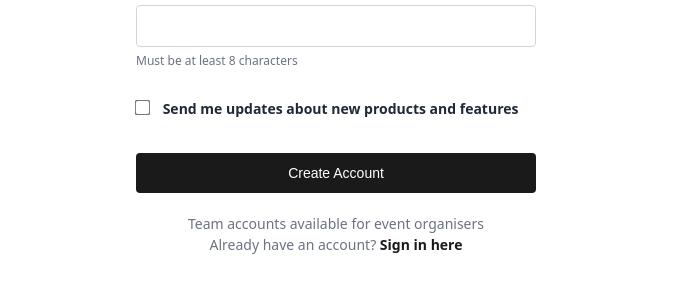
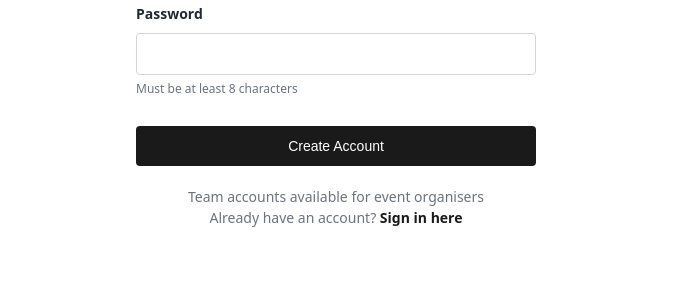
Before and after one commit to isitraghav/MerchTotal, a website: page public/signup.html in a window 1280 px wide. Shown: the part 477-760 px from the top of the page, 604-1280 px from the left. Drawn offline with Linux system fonts and the light colour scheme.

Commit message:
removed "Send me updates about new products and features"

```diff
--- a/public/signup.html
+++ b/public/signup.html
@@ -90,14 +90,6 @@
             <label for="password">Password</label>
             <input type="password" id="password" name="password" required />
             <small class="form-hint">Must be at least 8 characters</small>
-          </div>
-
-          <div class="form-options">
-            <label class="checkbox-label">
-              <input type="checkbox" name="newsletter" />
-              <span class="checkmark"></span>
-              Send me updates about new products and features
-            </label>
           </div>
 
           <button type="submit" class="btn-primary btn-full">
```
